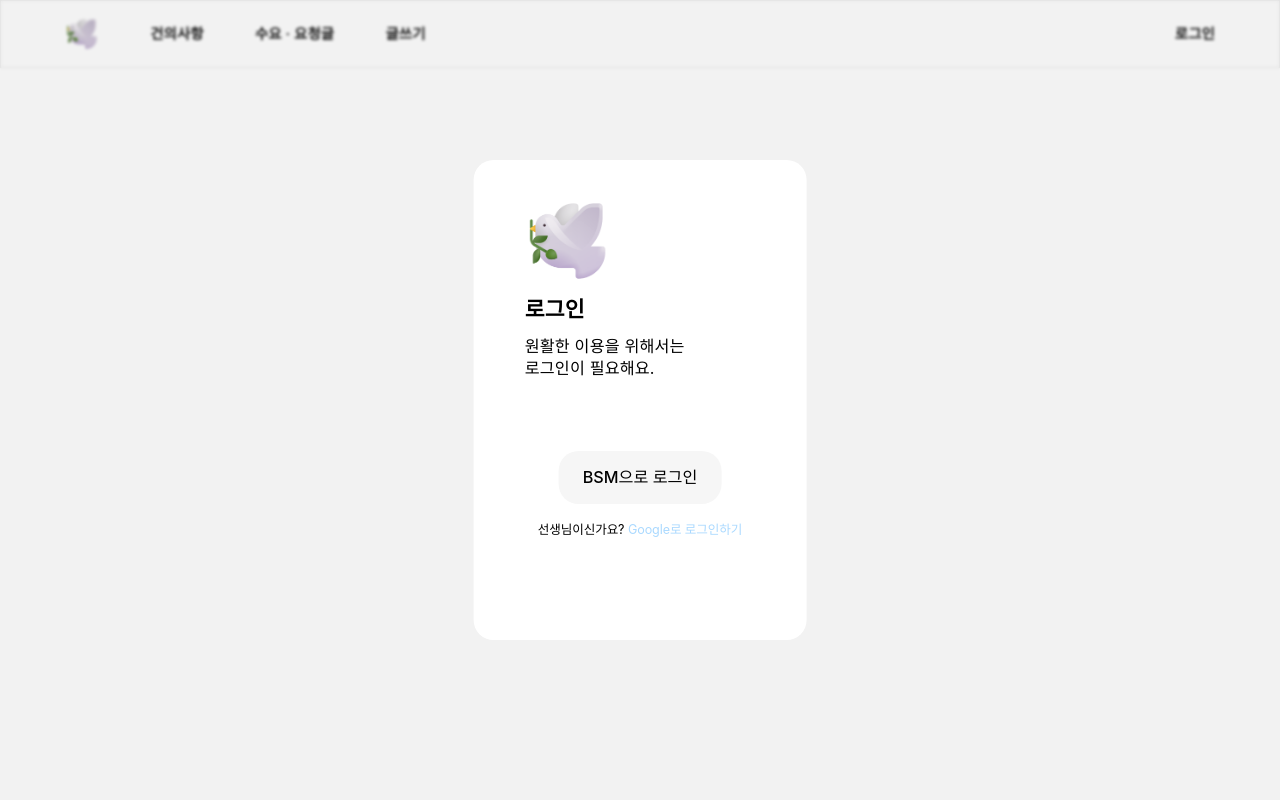
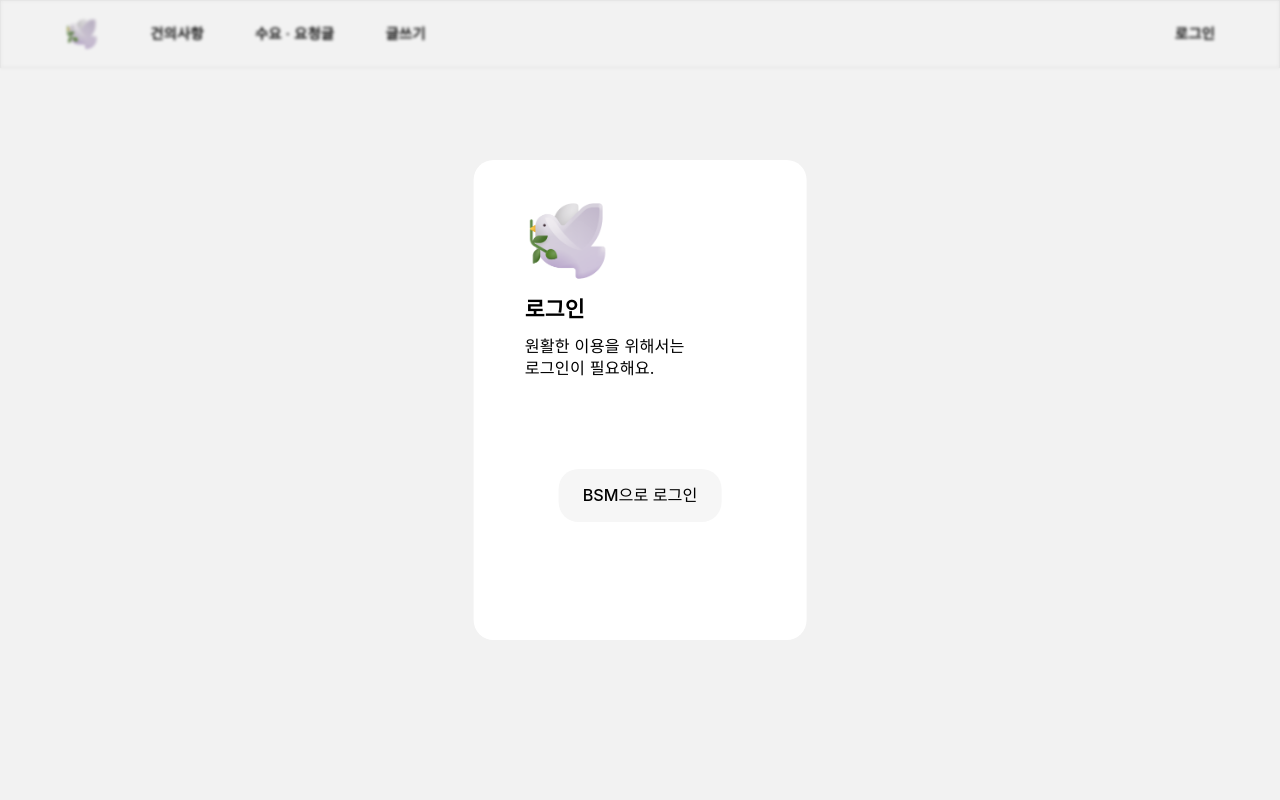
Before and after one commit to bssm-student-association/pigeon.client, a React (Create React App) app: page /oauth/google in a window 1280 px wide. Both pictures are taken after a click on the link "로그인". Shown: the top 800 px of the page. Built offline with nearby package versions, Linux system fonts and the light colour scheme; no server answers; a web font is replaced by a local one.

Commit message:
Update LoginModal.tsx

```diff
--- a/src/@modal/layouts/LoginModal.tsx
+++ b/src/@modal/layouts/LoginModal.tsx
@@ -16,12 +16,12 @@ const LoginModal = () => {
         <LoginButton href={process.env.REACT_APP_BSM_REDIRECT_URL}>
           BSM으로 로그인
         </LoginButton>
-        <TeacherLoginText>
+{/*         <TeacherLoginText>
           선생님이신가요?{" "}
           <a href={process.env.REACT_APP_GOOGLE_REDIRECT_URL}>
             Google로 로그인하기
           </a>
-        </TeacherLoginText>
+        </TeacherLoginText> */}
       </LoginBox>
     </Container>
   );
```
